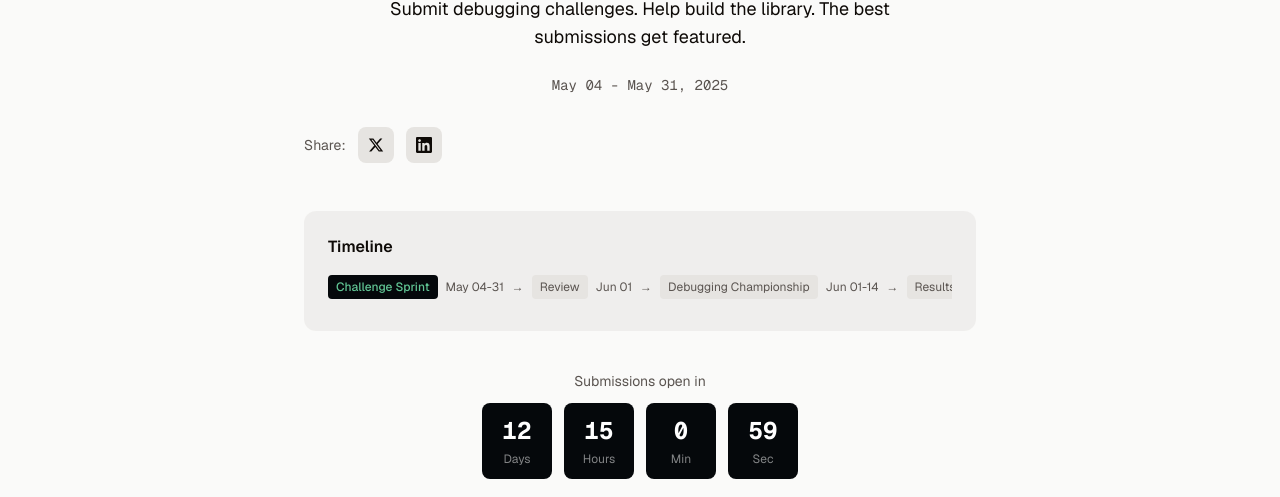
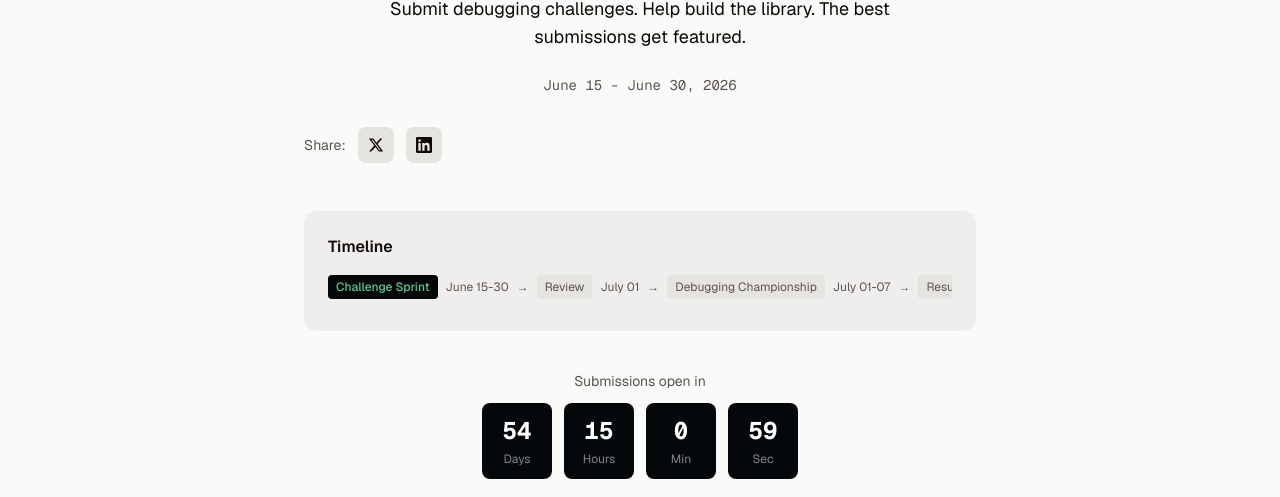
Before and after one commit to Recticode/website, a Next.js app: page /hackathon/challenge-sprint in a window 1280 px wide. Shown: the part 297-794 px from the top of the page. Built offline with nearby package versions, Linux system fonts and the light colour scheme.

Commit message:
fix: changed timeline dates

```diff
--- a/app/hackathon/challenge-sprint/page.tsx
+++ b/app/hackathon/challenge-sprint/page.tsx
@@ -7,16 +7,16 @@ import type {Metadata} from "next"
 
 export const metadata: Metadata = {
     title: "Challenge Sprint | Recticode",
-    description: "Submit real-world debugging challenges and help build the recticode challenge library. May 04-31, 2025.",
+    description: "Submit real-world debugging challenges and help build the recticode challenge library. June 15-30, 2026.",
     openGraph: {
         title: "Challenge Sprint | Recticode",
-        description: "Submit real-world debugging challenges and help build the recticode challenge library. May 04-31, 2025.",
+        description: "Submit real-world debugging challenges and help build the recticode challenge library. June 15-30, 2026.",
     }
 }
 
 export default function ChallengeSprintPage() {
-    const startDate = new Date("2026-05-04T00:00:00")
-    const endDate = new Date("2026-05-31T23:59:59")
+    const startDate = new Date("2026-06-15T00:00:00")
+    const endDate = new Date("2026-06-30T23:59:59")
     const now = new Date()
 
     const hasStarted = now >= startDate
@@ -69,7 +69,7 @@ export default function ChallengeSprintPage() {
                         </p>
 
                         <p className="text-sm font-mono text-muted-foreground mb-8">
-                            May 04 - May 31, 2025
+                            June 15 - June 30, 2026
                         </p>
 
                         <ShareButtons
@@ -85,17 +85,17 @@ export default function ChallengeSprintPage() {
                         <div className="flex items-center gap-2 text-xs overflow-x-auto pb-2">
                             <div className="flex items-center gap-2 shrink-0">
                                 <span className="px-2 py-1 bg-terminal text-terminal-text rounded font-medium">Challenge Sprint</span>
-                                <span className="text-muted-foreground">May 04-31</span>
+                                <span className="text-muted-foreground">June 15-30</span>
                             </div>
                             <span className="text-muted-foreground shrink-0">→</span>
                             <div className="flex items-center gap-2 shrink-0">
                                 <span className="px-2 py-1 bg-secondary text-muted-foreground rounded">Review</span>
-                                <span className="text-muted-foreground">Jun 01</span>
+                                <span className="text-muted-foreground">July 01</span>
                             </div>
                             <span className="text-muted-foreground shrink-0">→</span>
                             <div className="flex items-center gap-2 shrink-0">
                                 <span className="px-2 py-1 bg-secondary text-muted-foreground rounded">Debugging Championship</span>
-                                <span className="text-muted-foreground">Jun 01-14</span>
+                                <span className="text-muted-foreground">July 01-07</span>
                             </div>
                             <span className="text-muted-foreground shrink-0">→</span>
                             <div className="flex items-center gap-2 shrink-0">
@@ -318,7 +318,7 @@ export default function ChallengeSprintPage() {
                                 <a href="/hackathon/debugging-championship" className="text-terminal-text hover:underline">
                                     Debugging Championship
                                 </a>{" "}
-                                happening June 1-14!
+                                happening July 1-7!
                             </p>
                         </div>
                     ) : (
--- a/app/hackathon/debugging-championship/page.tsx
+++ b/app/hackathon/debugging-championship/page.tsx
@@ -6,10 +6,10 @@ import type {Metadata} from "next"
 
 export const metadata: Metadata = {
     title: "Debugging Championship | Recticode",
-    description: "Compete to solve debugging challenges and climb the leaderboard. June 1-14, 2025.",
+    description: "Compete to solve debugging challenges and climb the leaderboard. July 01-07, 2026.",
     openGraph: {
         title: "Debugging Championship | Recticode",
-        description: "Compete to solve debugging challenges and climb the leaderboard. June 1-14, 2025.",
+        description: "Compete to solve debugging challenges and climb the leaderboard. July 01-07, 2026.",
     }
 }
 
@@ -68,7 +68,7 @@ export default function DebuggingChampionshipPage() {
                         </p>
 
                         <p className="text-sm font-mono text-muted-foreground mb-8">
-                            June 1 - June 14, 2025
+                            July 1 - July 7, 2026
                         </p>
 
                         <ShareButtons
@@ -84,17 +84,17 @@ export default function DebuggingChampionshipPage() {
                         <div className="flex items-center gap-2 text-xs overflow-x-auto pb-2">
                             <div className="flex items-center gap-2 shrink-0">
                                 <span className="px-2 py-1 bg-secondary text-muted-foreground rounded">Challenge Sprint</span>
-                                <span className="text-muted-foreground">May 04-31</span>
+                                <span className="text-muted-foreground">June 15-30</span>
                             </div>
                             <span className="text-muted-foreground shrink-0">→</span>
                             <div className="flex items-center gap-2 shrink-0">
                                 <span className="px-2 py-1 bg-secondary text-muted-foreground rounded">Review</span>
-                                <span className="text-muted-foreground">Jun 01</span>
+                                <span className="text-muted-foreground">July 01</span>
                             </div>
                             <span className="text-muted-foreground shrink-0">→</span>
                             <div className="flex items-center gap-2 shrink-0">
                                 <span className="px-2 py-1 bg-diff-add/20 text-diff-add rounded font-medium">Debugging Championship</span>
-                                <span className="text-muted-foreground">Jun 01-14</span>
+                                <span className="text-muted-foreground">July 01-07</span>
                             </div>
                             <span className="text-muted-foreground shrink-0">→</span>
                             <div className="flex items-center gap-2 shrink-0">
@@ -315,7 +315,7 @@ export default function DebuggingChampionshipPage() {
                     ) : (
                         <div className="text-center py-10 bg-secondary/30 rounded-xl">
                             <p className="text-muted-foreground mb-4">
-                                Competition starts June 1st.
+                                Competition starts July 1st.
                             </p>
                             <a
                                 href="/hackathon/challenge-sprint"
--- a/app/page.tsx
+++ b/app/page.tsx
@@ -69,17 +69,17 @@ export default function Home() {
                             <div>
                                 <div className="flex items-center gap-2 mb-2">
                                     <span className="inline-block w-2 h-2 bg-terminal-text rounded-full animate-pulse" />
-                                    <span className="text-xs text-terminal-text font-medium uppercase tracking-wide">Live now</span>
+                                    <span className="text-xs text-terminal-text font-medium uppercase tracking-wide">Live soon</span>
                                 </div>
                                 <h2 className="text-lg sm:text-xl font-semibold text-white mb-1">
                                     Challenge Sprint + Debugging Championship
                                 </h2>
                                 <p className="text-sm text-white/60">
-                                    Create debugging challenges (May 18-31) or compete to solve them (June 1-14). Certificates and badges for all participants.
+                                    Create debugging challenges (June 15-30) or compete to solve them (July 1-7). Certificates and badges for all participants.
                                 </p>
                             </div>
                             <div className="flex items-center gap-2 text-terminal-text text-sm font-medium group-hover:translate-x-1 transition-transform">
-                                Join now
+                                View now
                                 <svg className="w-4 h-4" fill="none" viewBox="0 0 24 24" stroke="currentColor" strokeWidth={2}>
                                     <path strokeLinecap="round" strokeLinejoin="round" d="M9 5l7 7-7 7" />
                                 </svg>
```
